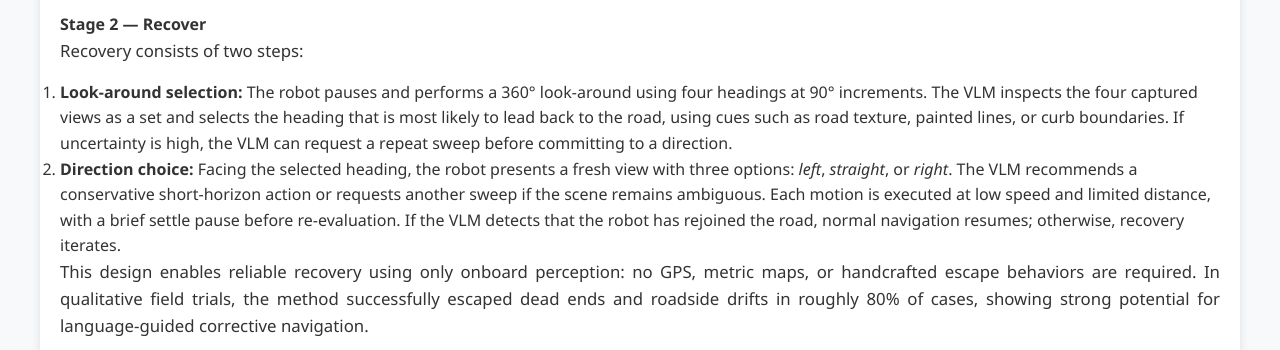
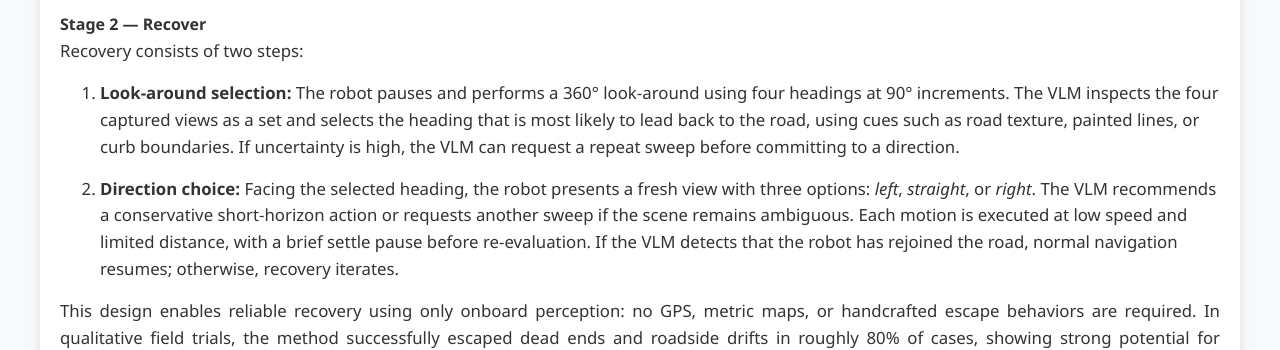
Before and after one commit to jiaming-ai/genie, a plain HTML site: page index.html in a window 1280 px wide. Shown: the part 4802-5152 px from the top of the page. Drawn offline with Linux system fonts and the light colour scheme.

Commit message:
ordered list margin

```diff
--- a/style.css
+++ b/style.css
@@ -153,6 +153,16 @@ ul {
 
 ul li {
     margin-bottom: 10px;
+}
+
+ol {
+    margin-left: 30px;
+    padding-left: 10px;
+    font-size: 1.05em;
+}
+
+ol li {
+    margin-bottom: 15px;
 }
 
 .method-grid {
```
